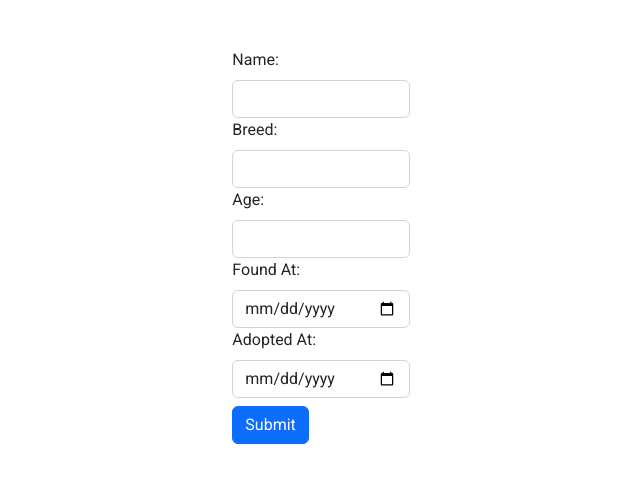
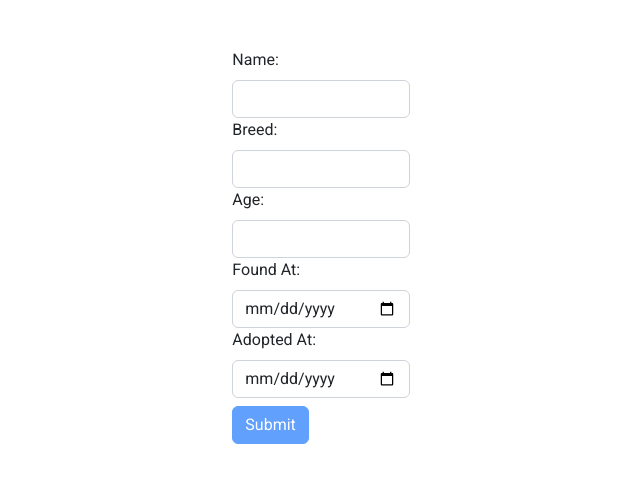
Before and after one commit to voroshagyma/dog-shelter-frontend, an Angular app: page /dogs/1 in a window 1280 px wide. Shown: the top 482 px of the page, without its empty margins (319-959 px from the left). Built offline with nearby package versions, Linux system fonts and the light colour scheme; no server answers.

Commit message:
Add required validators to edit dog form

```diff
--- a/src/app/dogs/dog-edit-page/dog-edit-page.component.ts
+++ b/src/app/dogs/dog-edit-page/dog-edit-page.component.ts
@@ -20,10 +20,10 @@ export class DogEditPageComponent implements OnInit {
 
 
   editForm = new FormGroup({
-    name: new FormControl(''),
-    breed: new FormControl(''),
+    name: new FormControl('', Validators.required),
+    breed: new FormControl('', Validators.required),
     age: new FormControl('', Validators.min(0)),
-    foundAt: new FormControl(''),
+    foundAt: new FormControl('', Validators.required),
     adoptedAt: new FormControl(''),
   });
 
```
